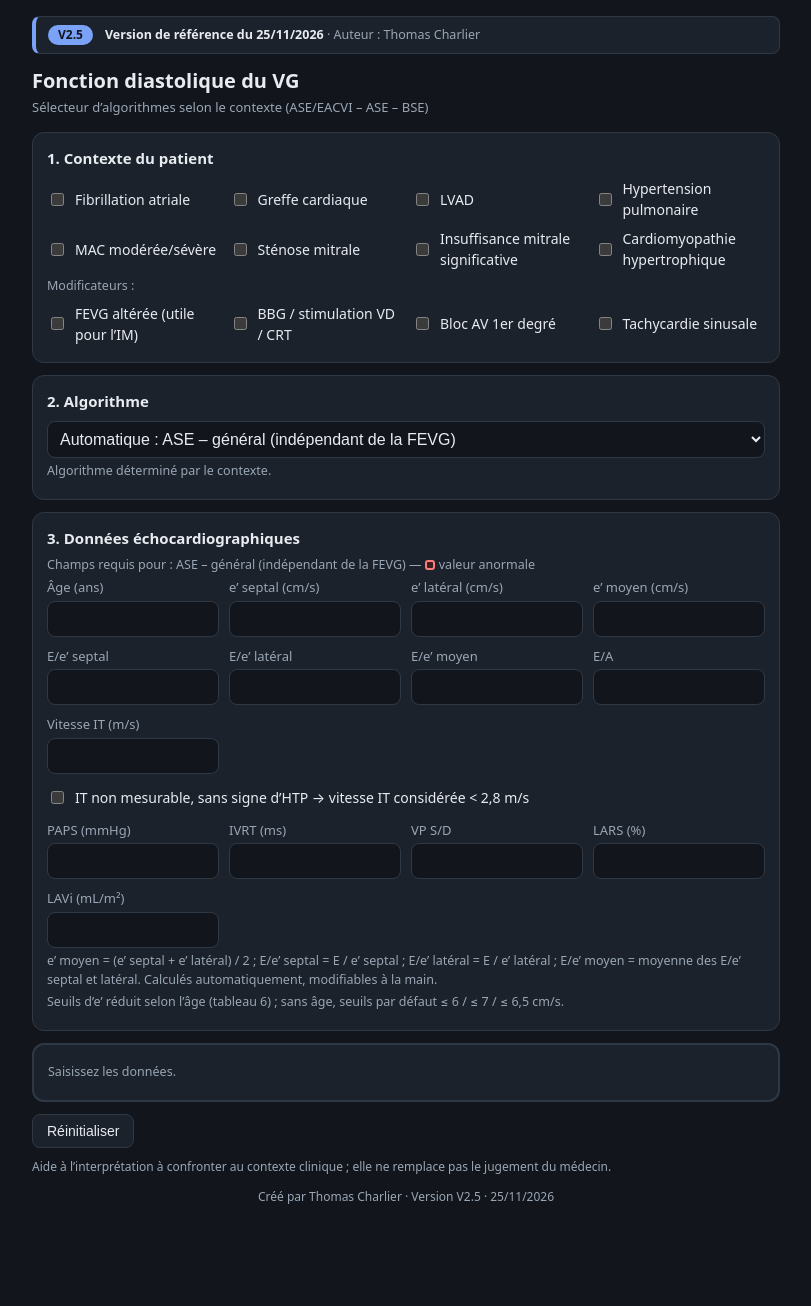
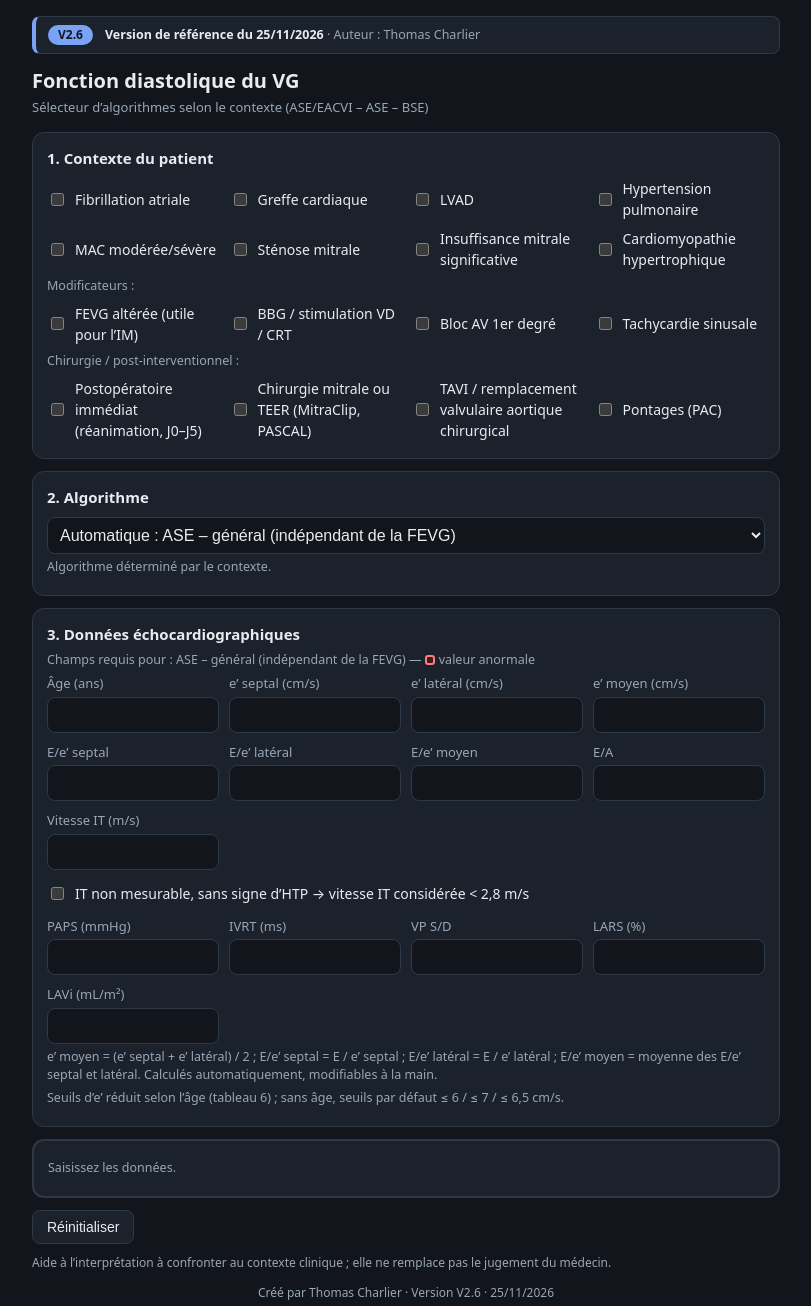
Before and after one commit to An4korn/Fonction-diastolique, a plain HTML site: page index.html in a window 1280 px wide. Shown: the whole page, without its empty margins (234-1045 px from the left). Before the commit the page ends 1234 px from the top, so only its background shows below. Drawn offline with Linux system fonts and the light colour scheme.

Commit message:
Add files via upload

```diff
--- a/index.html
+++ b/index.html
@@ -31,13 +31,14 @@ input:disabled{opacity:.45}
 :root,:root[data-theme="light"],:root[data-theme="dark"]{color-scheme:dark;--bg:#12161c;--card:#1b222b;--tx:#e8ecf1;--mut:#9aa6b5;--bd:#2f3946;--ac:#7aa2f7;--ok:#4cc38a;--warn:#f0b429;--bad:#ff7b7b;--okb:#183326;--wb:#3a2f12;--bb:#3a1f1f}
 .vb .v{color:#12161c}
 </style></head><body><main>
-<div class="vb" role="note"><span class="v">V2.5</span><span><b>Version de référence du 25/11/2026</b> · Auteur : Thomas Charlier</span></div>
+<div class="vb" role="note"><span class="v">V2.6</span><span><b>Version de référence du 25/11/2026</b> · Auteur : Thomas Charlier</span></div>
 <h1>Fonction diastolique du VG</h1>
 <p class="sub">Sélecteur d’algorithmes selon le contexte (ASE/EACVI – ASE – BSE)</p>
 
 <div class="card"><h2>1. Contexte du patient</h2>
 <div class="g" id="ctx"></div>
 <div class="hint">Modificateurs :</div><div class="g" id="mod"></div>
+<div class="hint">Chirurgie / post-interventionnel :</div><div class="g" id="surg"></div>
 <div id="warns"></div></div>
 
 <div class="card"><h2>2. Algorithme</h2>
@@ -51,7 +52,7 @@ input:disabled{opacity:.45}
 <div class="card" id="res"><div class="hint">Saisissez les données.</div></div>
 <button onclick="reset()">Réinitialiser</button>
 <p class="disc">Aide à l’interprétation à confronter au contexte clinique ; elle ne remplace pas le jugement du médecin.</p>
-<p class="disc" style="text-align:center">Créé par Thomas Charlier · Version V2.5 · 25/11/2026</p>
+<p class="disc" style="text-align:center">Créé par Thomas Charlier · Version V2.6 · 25/11/2026</p>
 </main>
 <script>
 const $=i=>document.getElementById(i),v=i=>{if(i==="tr"&&$("itna")&&$("itna").checked)return 2.7;const el=$(i),x=(el.dataset.ex!==undefined?el.dataset.ex:el.value).trim().replace(",",".");return x===""||isNaN(+x)?null:+x},ck=i=>$(i).checked;
@@ -65,8 +66,12 @@ const ALG={ase:"ASE – général (indépendant de la FEVG)",htx:"Greffe cardiaq
 const CTX=[["fa","Fibrillation atriale"],["htx","Greffe cardiaque"],["lvad","LVAD"],["htp","Hypertension pulmonaire"],["mac","MAC modérée/sévère"],["ms","Sténose mitrale"],["mr","Insuffisance mitrale significative"],["hcm","Cardiomyopathie hypertrophique"]];
 const MOD=[["fevgalt","FEVG altérée (utile pour l’IM)"],["bbg","BBG / stimulation VD / CRT"],["bav","Bloc AV 1er degré"],["tachy","Tachycardie sinusale"]];
 const WARN={bbg:"BBG / stimulation / CRT : e’ septal et E/e’ moins fiables (E/e’ latéral plus utile) ; interpréter avec LAVi, vitesse IT, etc.",bav:"Bloc AV 1er degré : variables valides seulement sans fusion des ondes E et A ; sinon, la vitesse IT reste utilisable.",tachy:"Tachycardie sinusale : IVRT ≤ 70 ms (≈ 80 %), fraction systolique VP ≤ 40 % (≈ 90 %), E/e’ moyen > 14 (spécifique, peu sensible) ; en cas de fusion E–A, utiliser la pause post-extrasystolique."};
+const SURG=[["pop","Postopératoire immédiat (réanimation, J0–J5)"],["chm","Chirurgie mitrale ou TEER (MitraClip, PASCAL)"],["tav","TAVI / remplacement valvulaire aortique chirurgical"],["pac","Pontages (PAC)"]];
+const SWARN={pop:"Postopératoire immédiat (réanimation) : l’objectif est d’estimer les pressions de remplissage, et non de grader la dysfonction diastolique. Après circulation extracorporelle, le mouvement paradoxal du septum abaisse artificiellement l’e’ septal : privilégier l’e’ latéral et E/e’ latéral. Un flux veineux pulmonaire à prédominance diastolique (S/D < 1) est un marqueur utile.",chm:"Chirurgie mitrale ou TEER : les algorithmes standard ne sont pas validés (anneau, prothèse ou clip : onde E accélérée, e’ abaissée, E/e’ faussé). Estimer les pressions de remplissage avec des marqueurs indirects : vitesse IT (> 2,8 m/s), flux veineux pulmonaire (inversion S/D), IVRT raccourci, dilatation des cavités droites.",tav:"TAVI / remplacement valvulaire aortique : l’anneau mitral étant en principe intact, les critères standard restent applicables (en cas de calcifications annulaires mitrales importantes, cocher MAC).",pac:"Pontages : algorithmes standard applicables à distance, après extubation et stabilisation. L’e’ septal peut rester abaissé après chirurgie cardiaque : interpréter avec prudence, E/e’ latéral plus fiable."};
+const SRES={pop:"Postopératoire immédiat : estimer les pressions de remplissage plutôt que grader ; e’ septal peu fiable.",chm:"Chirurgie mitrale / TEER : algorithme standard non validé, interpréter avec prudence et s’appuyer sur les marqueurs indirects."};
 const F=[["age","Âge (ans)","ase htp"],["es","e’ septal (cm/s)","ase htp htx mr hcm fa"],["el","e’ latéral (cm/s)","ase htp htx mr hcm"],["em","e’ moyen (cm/s)","ase htp htx mr hcm"],["e","Onde E (cm/s)","htx mr hcm fa htp"],["ees","E/e’ septal","ase fa htx mr hcm"],["eel","E/e’ latéral","ase htp htx mr hcm"],["eem","E/e’ moyen","ase htx mr hcm"],["ea","E/A","ase htp mac"],["dt","TD onde E (ms)","fa"],["tr","Vitesse IT (m/s)","ase fa htx hcm"],["pasp","PAPS (mmHg)","ase fa"],["ivrt","IVRT (ms)","ase mac ms mr"],["sd","VP S/D","ase fa"],["lars","LARS (%)","ase htp fa"],["lavi","LAVi (mL/m²)","ase hcm"],["bmi","IMC (kg/m²)","fa"],["srivr","E/SRivr (cm)","htx"],["apk","Vitesse A mitrale (m/s)","ms"],["rt","IVRT / TE-e’","ms mr"],["ara","Ar – A (ms)","mr hcm"]];
 $("ctx").innerHTML=CTX.map(c=>`<label class="c"><input type="checkbox" id="${c[0]}"> ${c[1]}</label>`).join("");
+$("surg").innerHTML=SURG.map(c=>`<label class="c"><input type="checkbox" id="${c[0]}"> ${c[1]}</label>`).join("");
 $("mod").innerHTML=MOD.map(c=>`<label class="c"><input type="checkbox" id="${c[0]}"> ${c[1]}</label>`).join("");
 $("fields").innerHTML=F.map(f=>`<label data-a="${f[2]}">${f[1]}<input type="text" autocomplete="off" id="${f[0]}" inputmode="decimal"></label>`+(f[0]=="tr"?`<label class="c" data-a="ase fa htx hcm" style="grid-column:1/-1"><input type="checkbox" id="itna"> IT non mesurable, sans signe d’HTP → vitesse IT considérée < 2,8 m/s</label>`:"")).join("");
 function ab(i,a){const x=vu(i);if(x===null||(i==="tr"&&ck("itna")))return null;const g=v("age");
@@ -154,7 +159,7 @@ function upd(){const r=route(),sel=$("alg");
  const cur=sel.value;sel.innerHTML=`<option value="auto">Automatique : ${ALG[r[0]]}</option>`+Object.keys(ALG).map(k=>`<option value="${k}">${ALG[k]}</option>`).join("");sel.value=cur&&[...sel.options].some(o=>o.value==cur)?cur:"auto";
  const a=sel.value=="auto"?r[0]:sel.value;
  $("why").innerHTML=(r.length>1?`Plusieurs situations cochées : ordre de priorité appliqué (greffe, FA, SM, IM, MAC, HTP, CMH). Applicables : `+r.map(k=>`<span class="tag">${ALG[k]}</span>`).join(""):"Algorithme déterminé par le contexte.")+(sel.value!="auto"?" (choix manuel)":"");
- $("warns").innerHTML=MOD.filter(m=>WARN[m[0]]&&ck(m[0])).map(m=>`<div class="w">${WARN[m[0]]}</div>`).join("");
+ $("warns").innerHTML=MOD.filter(m=>WARN[m[0]]&&ck(m[0])).map(m=>`<div class="w">${WARN[m[0]]}</div>`).join("")+SURG.filter(m=>ck(m[0])).map(m=>`<div class="w">${SWARN[m[0]]}</div>`).join("");
  document.querySelectorAll("#fields label").forEach(l=>l.style.display=l.dataset.a.split(" ").includes(a)?"":"none");
  $("fh").innerHTML="Champs requis pour : "+ALG[a]+' — <span class="leg"></span>valeur anormale';
  auto();$("tr").disabled=ck("itna");if(ck("itna"))$("tr").value="";markAb(a);
@@ -162,6 +167,7 @@ function upd(){const r=route(),sel=$("alg");
  if(ck("lvad")){res.className="card warn";res.innerHTML='<div class="big">Algorithme non applicable</div><div class="hint">LVAD : les algorithmes standards ne s’appliquent pas.</div>';return}
  const o=run[a]();
  if(!o){res.className="card";res.innerHTML='<div class="hint">Saisissez les données.</div>';return}
+ ["chm","pop"].forEach(k=>{if(ck(k))o.x=(o.x?o.x+" ":"")+SRES[k]});
  if(ck("itna")&&["ase","fa","htx","hcm"].includes(a))o.st=[...o.st,"IT non mesurable sans signe d’HTP → vitesse IT considérée < 2,8 m/s"];
  res.className="card "+o.cls;
  res.innerHTML=`<div class="hint">${ALG[a]}</div><div class="big">${o.t}</div>`+(o.s?`<div>${o.s}</div>`:"")+(o.x?`<div class="w">${o.x}</div>`:"")+(o.st.length?`<div class="hint" style="margin-top:8px">Cheminement :</div><ol>${o.st.map(s=>`<li>${s}</li>`).join("")}</ol>`:"")}
```
